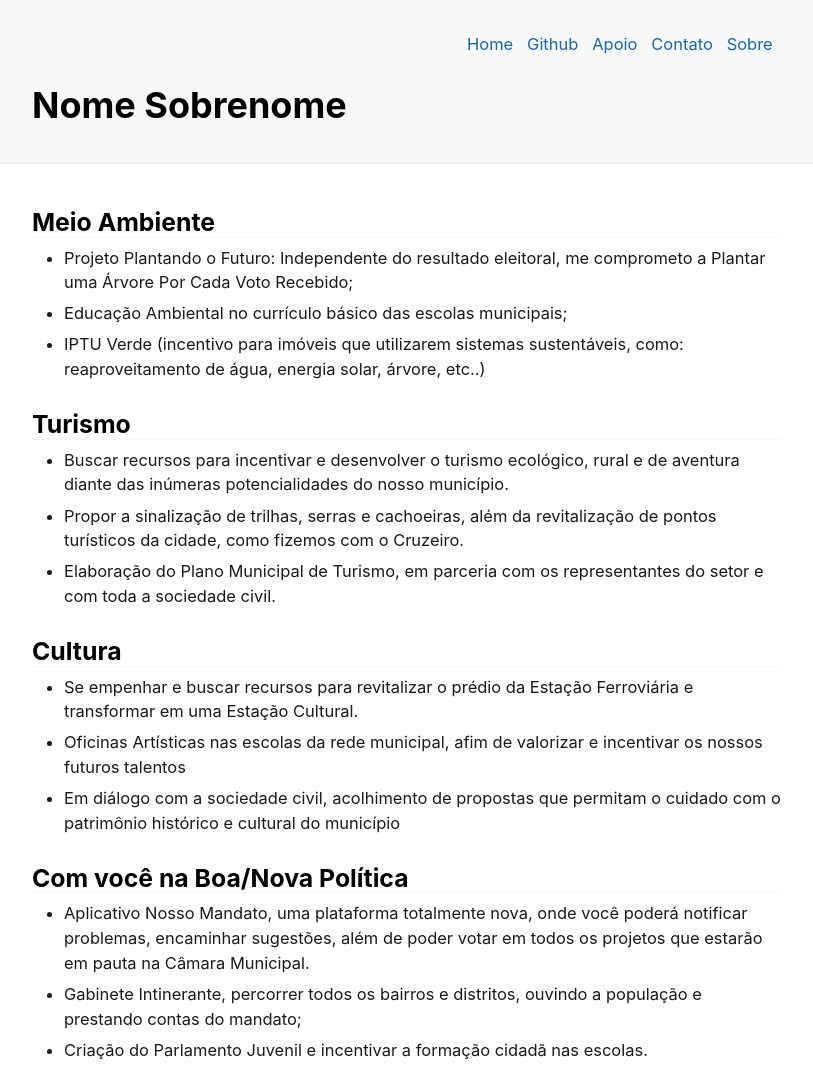
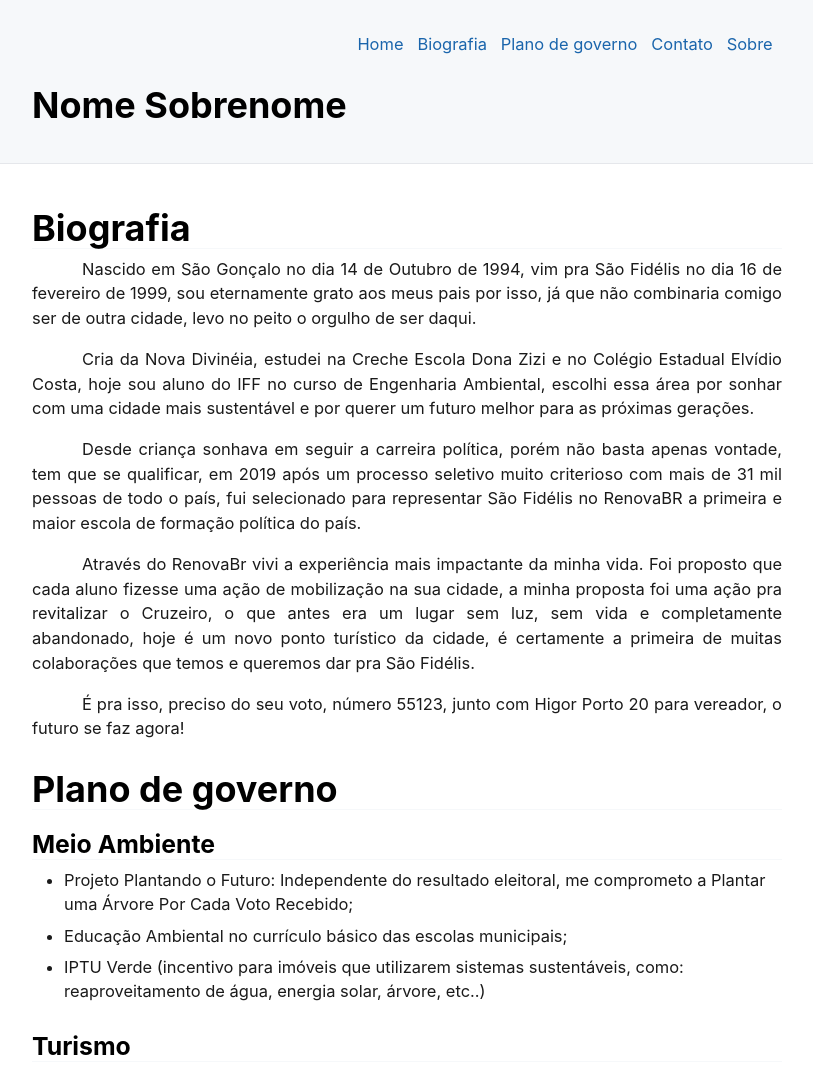
Before and after one commit to Moreth768/social-midia, a plain HTML site: page index.html in a window 1280 px wide. Shown: the top 1066 px of the page, without its empty margins (233-1046 px from the left). Drawn offline with Linux system fonts and the light colour scheme.

Commit message:
add: biografia

```diff
--- a/index.html
+++ b/index.html
@@ -23,8 +23,8 @@
     <header>
         <nav>
             <a href="#"> Home &nbsp; </a>
-            <a href="#"> Github &nbsp; </a>
-            <a href="#"> Apoio &nbsp; </a>
+            <a href="#biografia"> Biografia &nbsp; </a>
+            <a href="#plano_governo"> Plano de governo &nbsp; </a>
             <a href="#"> Contato &nbsp; </a>
             <a href="#"> Sobre &nbsp; </a>
         </nav>
@@ -36,7 +36,18 @@
     </header>
 
     <main>
+        <div id="biografia">
+            <h1> Biografia </h1>
+            <p> {{ p1 }}</p>
+            <p> {{ p2 }}</p>
+            <p> {{ p3 }}</p>
+            <p> {{ p4 }}</p>
+            <p> {{ p5 }}</p>
+
+        </div>
+
         <div id="plano_governo">
+            <h1> Plano de governo </h1>
             <h3> Meio Ambiente </h3>
             <ul>
                 <li v-for="l in meio_ambiente">
--- a/static/js/index.js
+++ b/static/js/index.js
@@ -8,6 +8,21 @@ const base = {
 }
 
 Vue.createApp(base).mount('#base')
+
+
+const biografia = {
+  data() {
+    return {
+      p1 : "Nascido em São Gonçalo no dia 14 de Outubro de 1994, vim pra São Fidélis no dia 16 de fevereiro de 1999, sou eternamente grato aos meus pais por isso, já que não combinaria comigo ser de outra cidade, levo no peito o orgulho de ser daqui.",
+      p2 : "Cria da Nova Divinéia, estudei na Creche Escola Dona Zizi e no Colégio Estadual Elvídio Costa, hoje sou aluno do IFF no curso de Engenharia Ambiental, escolhi essa área por sonhar com uma cidade mais sustentável e por querer um futuro melhor para as próximas gerações.",
+      p3 : "Desde criança sonhava em seguir a carreira política, porém não basta apenas vontade, tem que se qualificar, em 2019 após um processo seletivo muito criterioso com mais de 31 mil pessoas de todo o país, fui selecionado para representar São Fidélis no RenovaBR a primeira e maior escola de formação política do país.",
+      p4 : "Através do RenovaBr vivi a experiência mais impactante da minha vida. Foi proposto que cada aluno fizesse uma ação de mobilização na sua cidade, a minha proposta foi uma ação pra revitalizar o Cruzeiro, o que antes era um lugar sem luz, sem vida e completamente abandonado, hoje é um novo ponto turístico da cidade, é certamente a primeira de muitas colaborações que temos e queremos dar pra São Fidélis.",
+      p5 : "É pra isso, preciso do seu voto, número 55123, junto com Higor Porto 20 para vereador, o futuro se faz agora!"
+    }
+  }
+}
+
+Vue.createApp(biografia).mount('#biografia')
 
 
 const plano_governo = {
```
Also changed, not shown: 1 other file.
